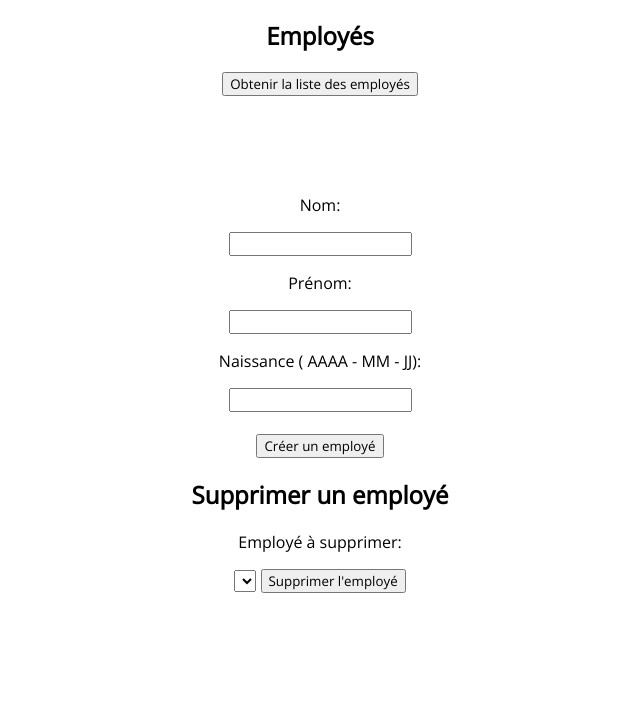
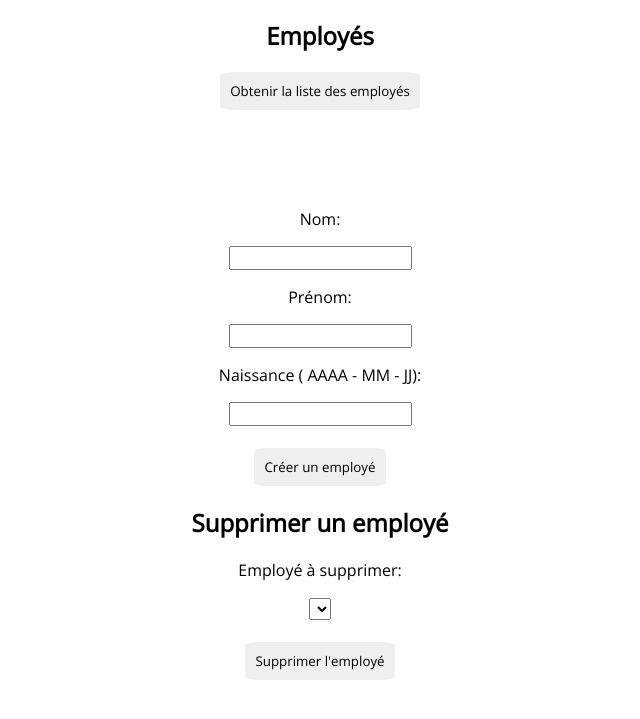
Before and after one commit to BTS2-SIO-SLAM-2023-24/API_Client_Kilian, a plain HTML site: page client/index.html in a window 1280 px wide. Shown: the part 67-786 px from the top of the page, without its empty margins (320-960 px from the left). Drawn offline with nearby package versions, Linux system fonts and the light colour scheme; no server answers.

Commit message:
modif style

```diff
--- a/client/index.html
+++ b/client/index.html
@@ -14,7 +14,7 @@
         <h1>Client Application</h1>
 
         <h2>Employés</h2>
-        <button onclick="getEmployes()">Obtenir la liste des employés</button> <br>
+        <button onclick="getEmployes()" class="submit">Obtenir la liste des employés</button> <br>
         <p id="tousEmployes"></p>
         <br><br><br>
         <form name="form">
@@ -24,7 +24,7 @@
             <input type="text" name="prenom" id="prenom"><br>
             <p>Naissance ( AAAA - MM - JJ):</p>
             <input type="text" name="naissance" id="naissance"> <br> <br>
-            <input type="button" value="Créer un employé" onclick="createEmploye()">
+            <input type="button" value="Créer un employé" onclick="createEmploye()" class="submit">
             <p id="employeCree"></p>
         </form>
 
@@ -32,8 +32,8 @@
         <form name="deleteForm">
             <p>Employé à supprimer:</p>
             <select name="nomDelete" id="nomDelete">
-            </select>
-            <input type="button" value="Supprimer l'employé" onclick="deleteEmploye()">
+            </select> <br> <br>
+            <input type="button" value="Supprimer l'employé" onclick="deleteEmploye()" class="submit">
         </form>
 
         <script src="script.js"></script>
--- a/client/style.css
+++ b/client/style.css
@@ -6,3 +6,10 @@
 li {
     list-style: none;
 }
+
+.submit {
+    padding: 10px;
+    border-radius: 10%;
+    border: none;
+    cursor: pointer;
+}
```
